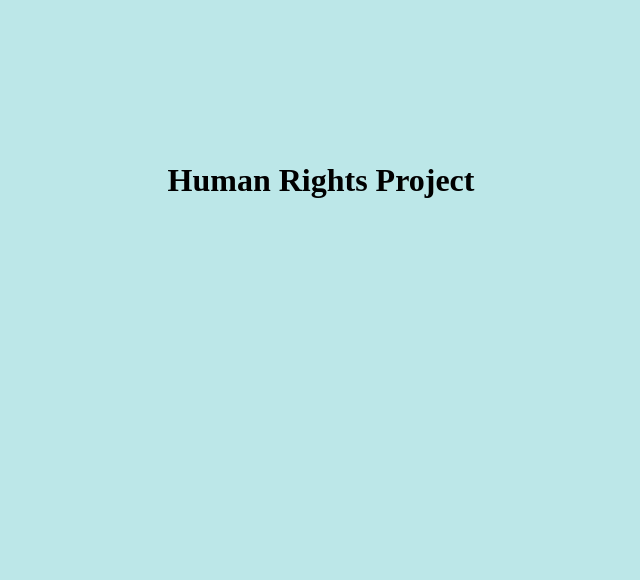
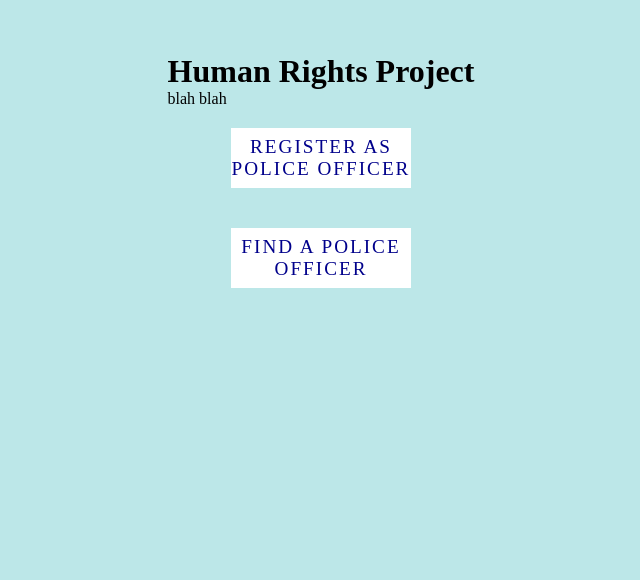
Before and after one commit to kdaanish866/HumanRightsApp, a React (Create React App) app in the folder my-rights/: page / in a window 1280 px wide. Shown: the part 220-800 px from the top of the page, without its empty margins (319-959 px from the left). Built offline with nearby package versions, Linux system fonts and the light colour scheme.

Commit message:
profile headers

```diff
--- a/my-rights/src/Css/Landing.css
+++ b/my-rights/src/Css/Landing.css
@@ -51,30 +51,6 @@
   );
 }
 
-h1 {
-  display: flex;
-  align-items: center;
-  justify-content: center;
-  min-height: 100vh;
-  background: rgb(188, 231, 232);
-}
-
-.name {
-  display: flex;
-  align-items: right;
-  justify-content: right;
-  min-height: 100vh;
-  background: rgb(188, 231, 232);
-}
-
-.department {
-  display: flex;
-  align-items: right;
-  justify-content: right;
-  min-height: 100vh;
-  background: rgb(188, 231, 232);
-}
-
 .btnBox .btn .policeProfile,
 .btnBox .btn .searchProfile {
   position: absolute;
```
